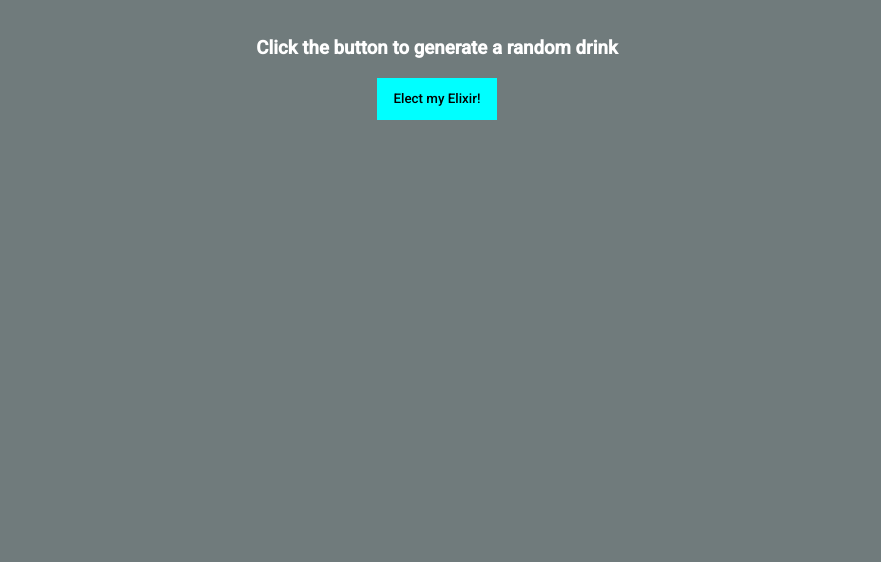
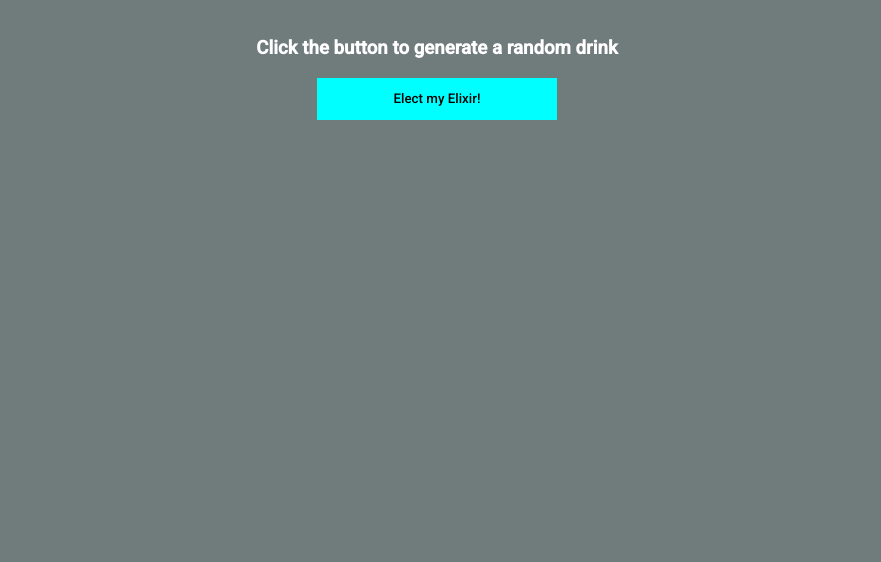
Before and after one commit to MMakinson/elixir-elector, a website: page index.html in a window 1280 px wide. Shown: the part 238-800 px from the top of the page, without its empty margins (203-1084 px from the left). Drawn offline with nearby package versions, Linux system fonts and the light colour scheme.

Commit message:
styling fix for button width

```diff
--- a/styles.css
+++ b/styles.css
@@ -29,7 +29,7 @@ h3 {
     font-family: 'Roboto', sans-serif;
     background-color:aqua;
     padding: 1em;
-    width: 9em;
+    width: 18em;
     border: 0
 }
 
```
